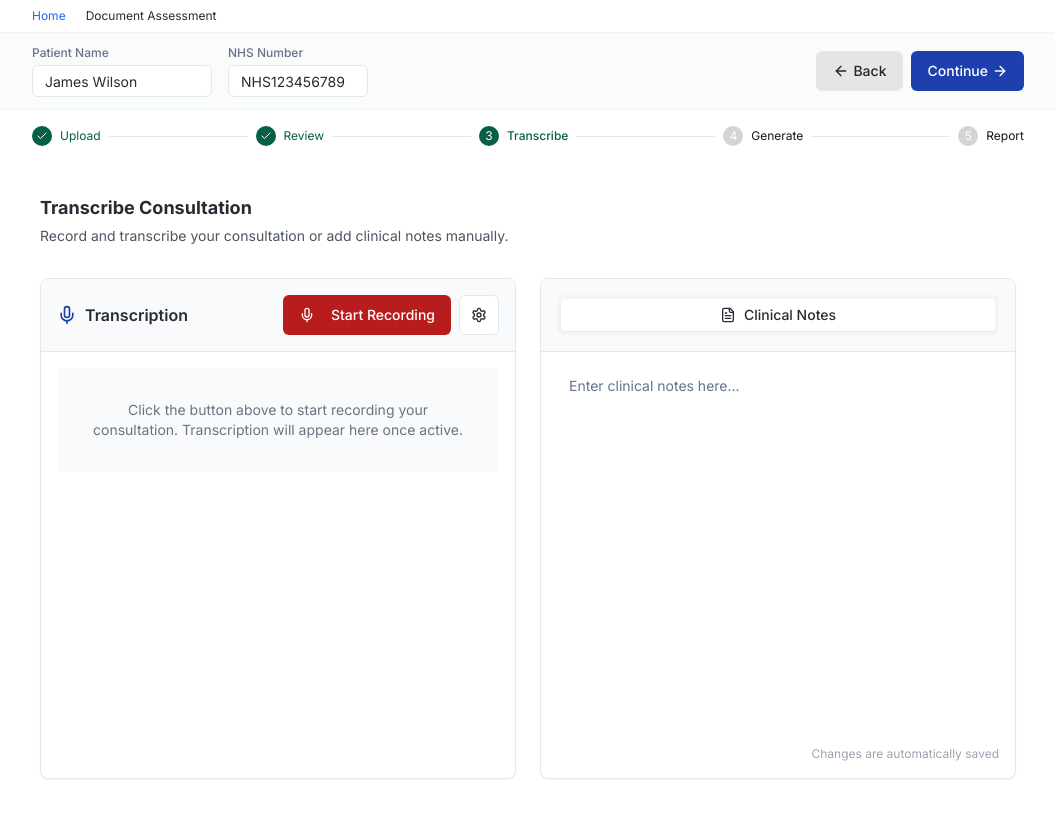
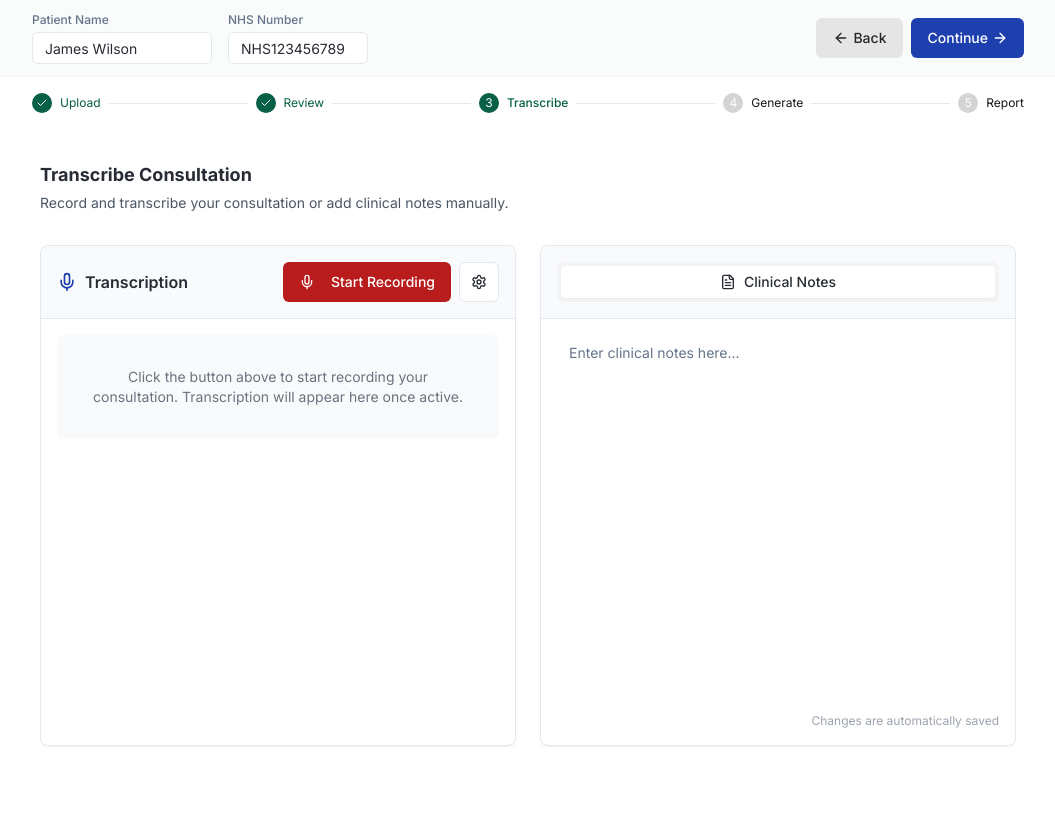
Before and after one commit to inahanninger/anathem-test-1, a React (Vite) app: page /workflow/transcribe in a window 1280 px wide. Shown: the top 818 px of the page, without its empty margins (112-1167 px from the left). Built offline with nearby package versions, Linux system fonts and the light colour scheme.

Commit message:
Visual edit in Lovable
Edited UI in Lovable

```diff
--- a/src/pages/workflow/WorkflowTranscribePage.tsx
+++ b/src/pages/workflow/WorkflowTranscribePage.tsx
@@ -10,7 +10,6 @@ import { Tabs, TabsList, TabsTrigger, TabsContent } from "@/components/ui/tabs";
 import { toast } from "sonner";
 import { Link } from "react-router-dom";
 import StepProgress from "@/components/StepProgress";
-
 const workflowSteps = [{
   name: "Upload",
   path: "/workflow/upload"
@@ -27,7 +26,6 @@ const workflowSteps = [{
   name: "Report",
   path: "/workflow/report"
 }];
-
 const WorkflowTranscribePage = () => {
   const [isRecording, setIsRecording] = useState(false);
   const [transcription, setTranscription] = useState("");
@@ -35,7 +33,6 @@ const WorkflowTranscribePage = () => {
   const [activeTab, setActiveTab] = useState<string>("clinical-notes");
   const [patientName, setPatientName] = useState("James Wilson");
   const [nhsNumber, setNhsNumber] = useState("NHS123456789");
-
   const toggleRecording = () => {
     if (isRecording) {
       setIsRecording(false);
@@ -47,23 +44,8 @@ const WorkflowTranscribePage = () => {
       toast.success("Recording started");
     }
   };
+  return <div className="min-h-screen bg-white">
 
-  return <div className="min-h-screen bg-white">
-      <div className="border-b border-gray-100 px-6 bg-white py-[8px]">
-        <div className="container max-w-5xl mx-auto">
-          <Breadcrumb>
-            <BreadcrumbList>
-              <BreadcrumbItem>
-                <Link to="/" className="text-xs text-blue-600">Home</Link>
-              </BreadcrumbItem>
-              <BreadcrumbSeparator />
-              <BreadcrumbItem>
-                <BreadcrumbPage className="text-xs">Document Assessment</BreadcrumbPage>
-              </BreadcrumbItem>
-            </BreadcrumbList>
-          </Breadcrumb>
-        </div>
-      </div>
 
       <div className="border-b border-gray-100 bg-gray-50/80 px-6 py-[12px]">
         <div className="container max-w-5xl mx-auto">
@@ -151,5 +133,4 @@ const WorkflowTranscribePage = () => {
       </div>
     </div>;
 };
-
 export default WorkflowTranscribePage;
```
